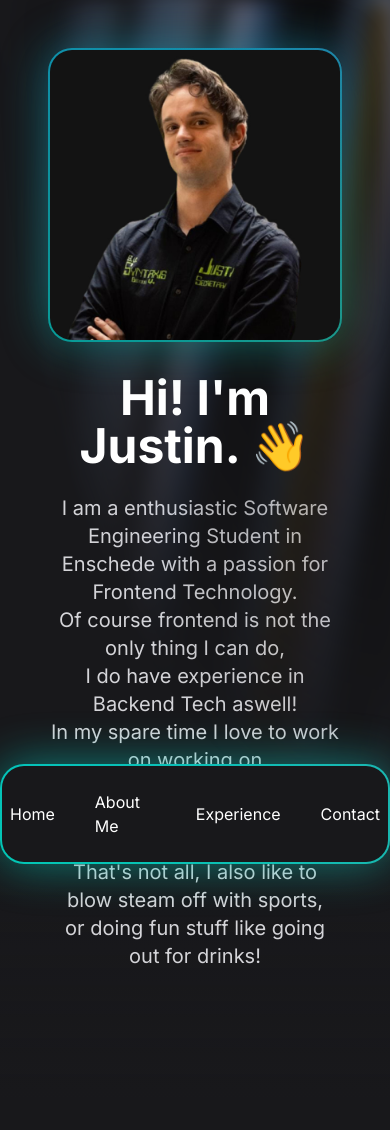
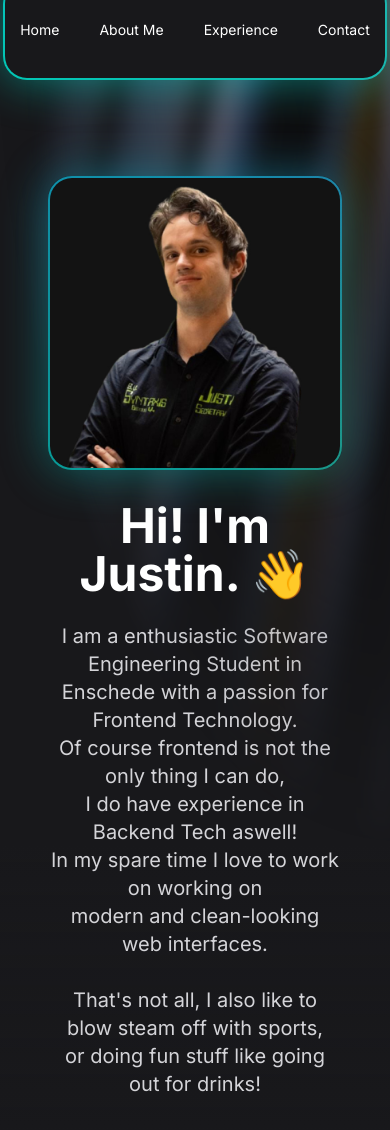
Before and after one commit to Joestine/resume, a Next.js app: page /about in a window 390 px wide. Shown: the top 1130 px of the page. Before the commit the page ends 1098 px from the top, so only its background shows below. Built offline with nearby package versions, Linux system fonts and the light colour scheme.

Commit message:
responsiveness update

```diff
--- a/src/app/about/page.tsx
+++ b/src/app/about/page.tsx
@@ -13,7 +13,7 @@ export default function About() {
 			animate="animate"
 			exit="exit"
 			variants={fadeInOut}
-			className="flex flex-col md:flex-row md:justify-center p-12 pb-32 md:p-0 items-center gap-8 md:gap-32 md:h-screen">
+			className="flex flex-col h md:flex-row md:justify-center p-12 mt-32 md:m-0 md:p-16 items-center gap-8 md:gap-32 md:h-screen">
 			<PortraitImage src={portrait} width={520} alt="Portrait Image of Justin" />
 			<TextContent />
 		</motion.div>
--- a/src/app/experience/page.tsx
+++ b/src/app/experience/page.tsx
@@ -51,7 +51,7 @@ const items = [
 
 export default function Experience() {
 	return (
-		<motion.div initial="initial" animate="animate" exit="exit" variants={fadeInOut} className="h-fit">
+		<motion.div initial="initial" animate="animate" exit="exit" variants={fadeInOut} className="h-fit pt-16 md:p-0">
 			<BentoGrid className="px-12 pt-8 h-full">
 				{items.map((item, i) => (
 					<BentoGridItem
--- a/src/components/ui/navbar/navbar.tsx
+++ b/src/components/ui/navbar/navbar.tsx
@@ -4,7 +4,7 @@ import { NavbarItem } from "./navbaritem";
 
 export function Navbar() {
 	return (
-		<nav className="max-w-md md:max-w-3xl fixed bottom-[-20px] left-0 right-0 mx-auto">
+		<nav className="max-w-sm md:max-w-3xl fixed top-[-20px] md:top-auto md:bottom-[-20px] left-0 right-0 mx-auto">
 			<BackgroundGradient className="flex gap-10 justify-center items-center rounded-[22px] h-24 max-w-md md:max-w-4xl p-2  bg-zinc-900">
 				<NavbarItem href="/" text="Home"></NavbarItem>
 				<NavbarItem href="./about" text="About Me"></NavbarItem>
--- a/src/components/ui/navbar/navbaritem.tsx
+++ b/src/components/ui/navbar/navbaritem.tsx
@@ -3,7 +3,7 @@ import Link from "next/link";
 export function NavbarItem({ href, text }: { href: string; text: string }) {
 	return (
 		<Link href={href}>
-			<div className="text-white hover:underline">{text}</div>
+			<div className="text-white text-sm md:text-lg hover:underline">{text}</div>
 		</Link>
 	);
 }
```
